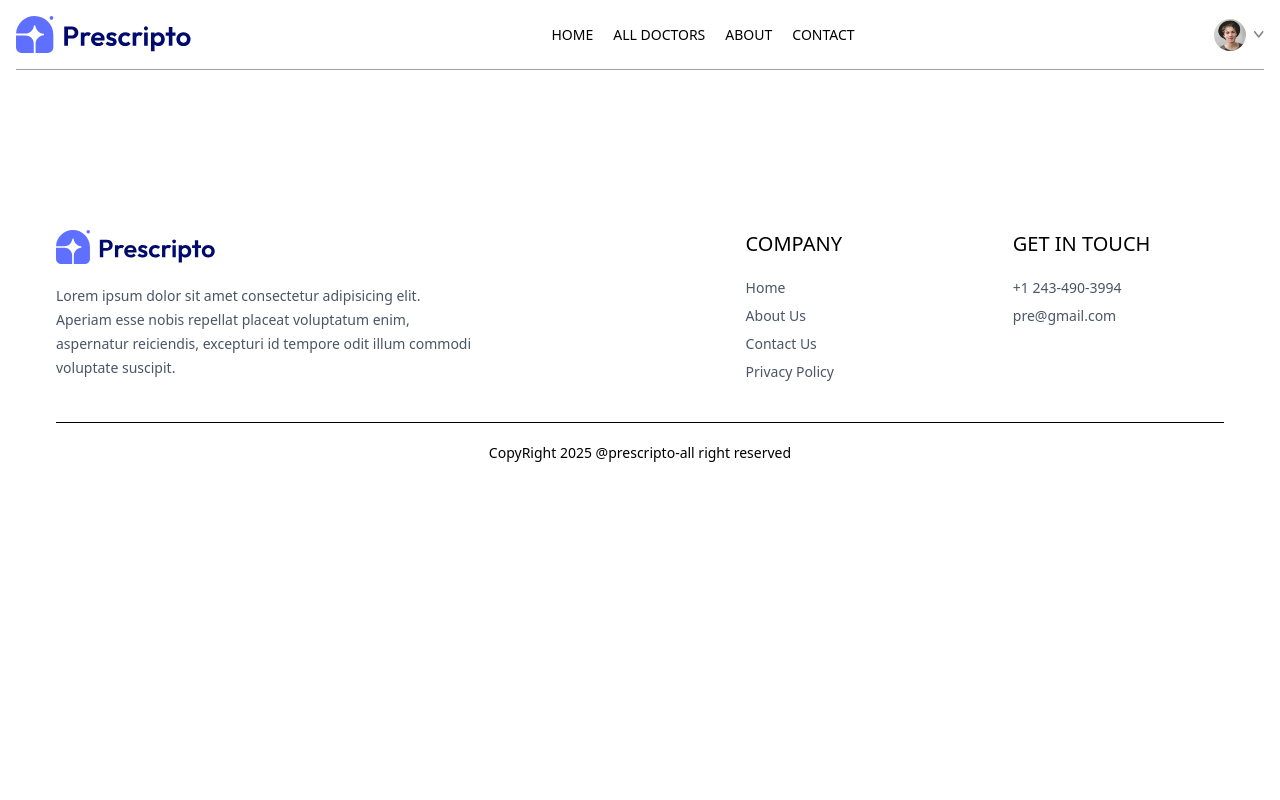
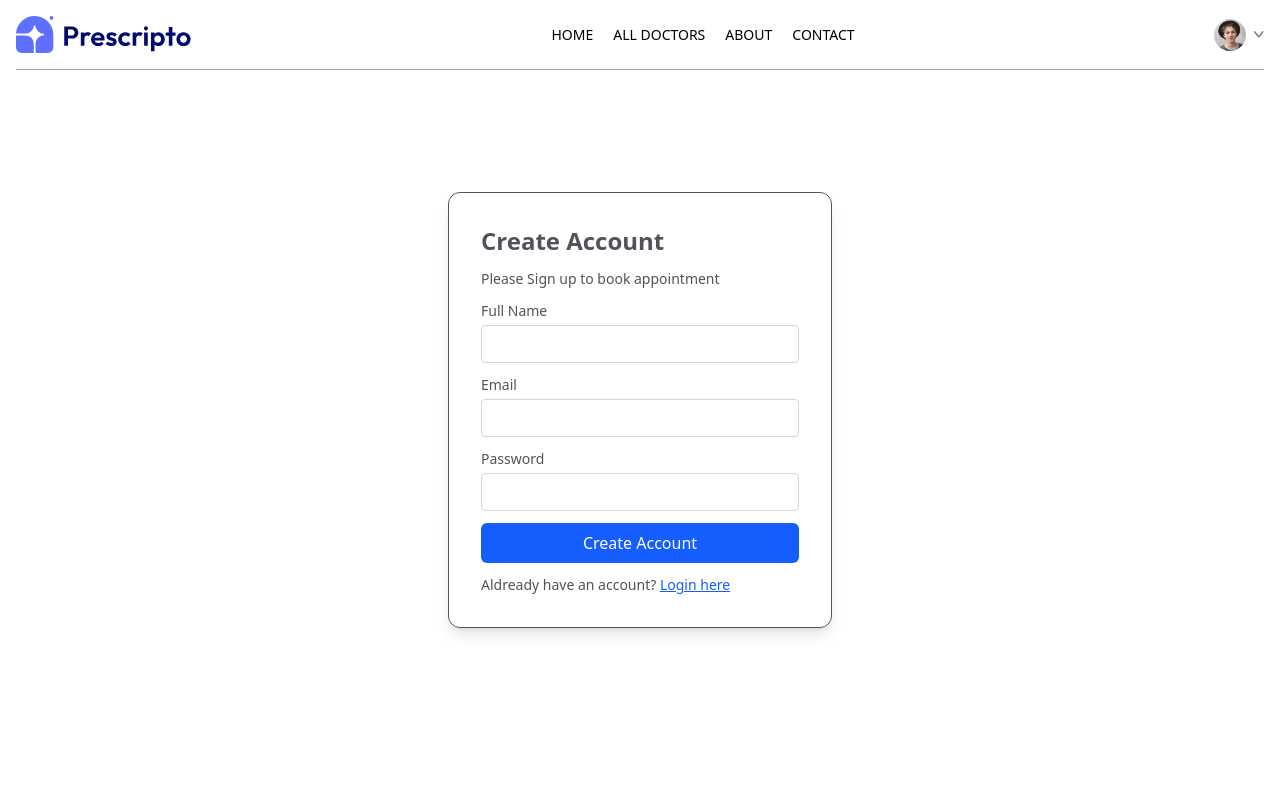
Before and after one commit to vaishal58/doctor-booking-app, a React (Vite) app in the folder frontend/: page /login in a window 1280 px wide. Shown: the top 800 px of the page. Built offline with nearby package versions, Linux system fonts and the light colour scheme.

Commit message:
login/signup page

```diff
--- a/frontend/src/pages/Login.jsx
+++ b/frontend/src/pages/Login.jsx
@@ -1,10 +1,41 @@
-import React from 'react'
+import React, { useState } from 'react'
 
 const Login = () => {
+  const [state,setstate]=useState('Sign Up')
+  const [email,setEmail]=useState('')
+  const [password,setPassword]=useState('')
+  const [name,setName]=useState('')
+  const onSubmitHandler=async(event)=>{
+   event.preventDefault();
+  }
   return (
-    <div>
+    <form className='min-h-[80vh] flex items-center'>
+       <div className='flex flex-col gap-3 m-auto items-start p-8 min-w-[340px] sm:min-w-96 border rounded-xl text-zinc-600 text-sm shadow-lg'>
+        <p className='text-2xl font-semibold'>{state==='Sign Up' ? "Create Account" : "Login"}</p>
+        <p>Please {state==='Sign Up' ? "Sign up" : "Login"} to book appointment</p>
+        {state==="Sign Up" && <div className='w-full'>
+          <p>Full Name</p>
+          <input className='border border-zinc-300 rounded w-full p-2 mt-1' type='text' onChange={(e)=>setName(e.target.name)} value={name} required></input>
+        </div>}
 
-    </div>
+         <div className='w-full'>
+          <p>Email</p>
+          <input className='border border-zinc-300 rounded w-full p-2 mt-1' type='email' onChange={(e)=>setEmail(e.target.email)} value={email} required></input>
+        </div>
+         <div className='w-full'>
+          <p>Password</p>
+          <input className='border border-zinc-300 rounded w-full p-2 mt-1' type='password' onChange={(e)=>setPassword(e.target.password)} value={password} required></input>
+        </div>
+
+        <button className='bg-blue-600 text-white w-full py-2 rounded-md text-base'>{state==='Sign Up' ? "Create Account" : "Login"}</button>
+
+       {
+        state=='Sign Up'
+        ? <p>Aldready have an account? <span onClick={()=>setstate('Login')} className='text-blue-600 underline cursor-pointer'>Login here</span></p>
+        :<p>Create a new account ? <span onClick={()=>setstate('Sign Up')} className='text-blue-600 underline cursor-pointer'>Click here</span></p>
+       }
+       </div>
+    </form>
   )
 }
 
```
